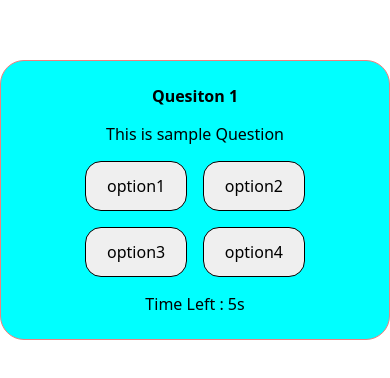
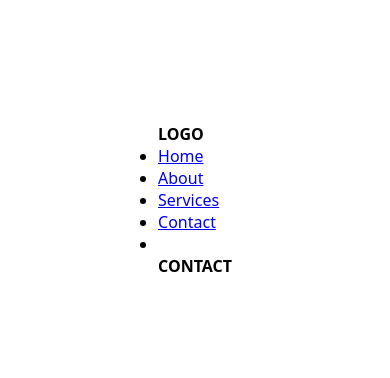
Before and after one commit to surya74697873/react-practice, a React (Vite) app: page /contact in a window 390 px wide. Shown: the part 222-600 px from the top of the page. Built offline with nearby package versions, Linux system fonts and the light colour scheme.

Commit message:
Responsive Navbar

```diff
--- a/package.json
+++ b/package.json
@@ -13,7 +13,8 @@
     "react": "^18.3.1",
     "react-dom": "^18.3.1",
     "react-icons": "^5.3.0",
-    "react-loading-icons": "^1.1.0"
+    "react-loading-icons": "^1.1.0",
+    "react-router-dom": "^6.28.0"
   },
   "devDependencies": {
     "@eslint/js": "^9.13.0",
--- a/src/App.jsx
+++ b/src/App.jsx
@@ -4,7 +4,8 @@
 // import Clock from "./DigitalClock/Clock";
 // import ImageSlider from "./ImageSlider/ImageSlider";
 import './App.css'
-import Quiz from "./Quiz/Quiz";
+import NavBar from './ResponsiveNavbar/NavBar';
+// import Quiz from "./Quiz/Quiz";
 
 const App = () => {
     return (
@@ -14,7 +15,8 @@ const App = () => {
             {/* <StarRating /> */}
             {/* <Clock /> */}
             {/* <ImageSlider url={"https://picsum.photos/v2/list"} page={5} limit={10} /> */}
-            <Quiz />
+            {/* <Quiz /> */}
+            <NavBar />
         </div>
     );
 }
--- /dev/null
+++ b/src/ResponsiveNavbar/List.jsx
@@ -0,0 +1,25 @@
+const Home = () => {
+    return (
+        <h1>HOME</h1>
+    )
+}
+
+const About = () => {
+    return (
+        <h1>ABOUT</h1>
+    )
+}
+
+const Services = () => {
+    return (
+        <h1>SERVICES</h1>
+    )
+}
+
+const Contact = () => {
+    return (
+        <h1>CONTACT</h1>
+    )
+}
+
+export {Home,About,Services,Contact};
--- /dev/null
+++ b/src/ResponsiveNavbar/NavBar.jsx
@@ -0,0 +1,46 @@
+import { BrowserRouter, Routes, Route, Link } from "react-router-dom";
+import { Home, About, Services, Contact } from "./List";
+import "./NavBar.css";
+
+const LayOut = () => {
+  return (
+    <>
+      <ul className="LayOut">
+        <li>
+          <Link to='/'>Home</Link>
+        </li>
+        <li>
+          <Link to={'/about'}>About</Link>
+        </li>
+        <li>
+          <Link to={'/services'}>Services</Link>
+        </li>
+        <li>
+          <Link to={'/contact'}>Contact</Link>
+        </li>
+        <li>
+          <Link></Link>
+        </li>
+      </ul>
+    </>
+  );
+};
+
+const NavBar = () => {
+  return (
+    <div>
+      <h1>LOGO</h1>
+      <BrowserRouter>
+        <LayOut />
+        <Routes>
+          <Route path="/" element={<Home />} />
+          <Route path="about" element={<About />} />
+          <Route path="services" element={<Services/>} />
+          <Route path="contact" element={<Contact/>} />
+        </Routes>
+      </BrowserRouter>
+    </div>
+  );
+};
+
+export default NavBar;
```
Also changed, not shown: src/ResponsiveNavbar/NavBar.css (added), 1 other file (tests, documents, lock files or other folders).
